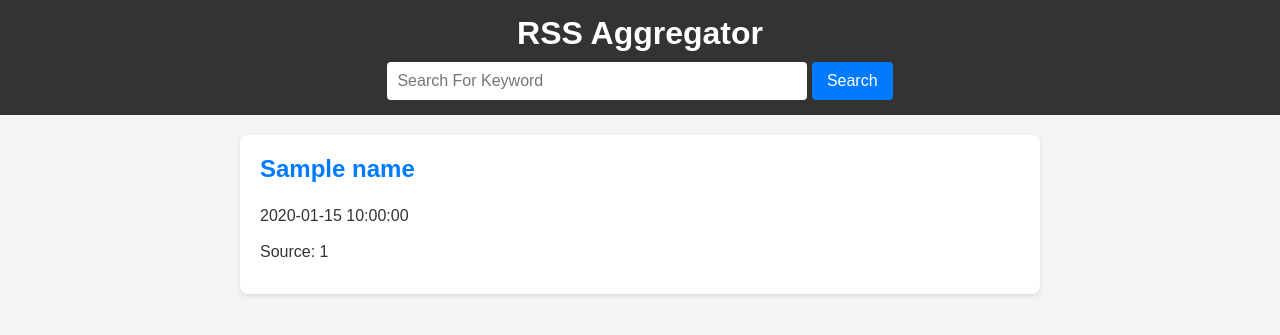
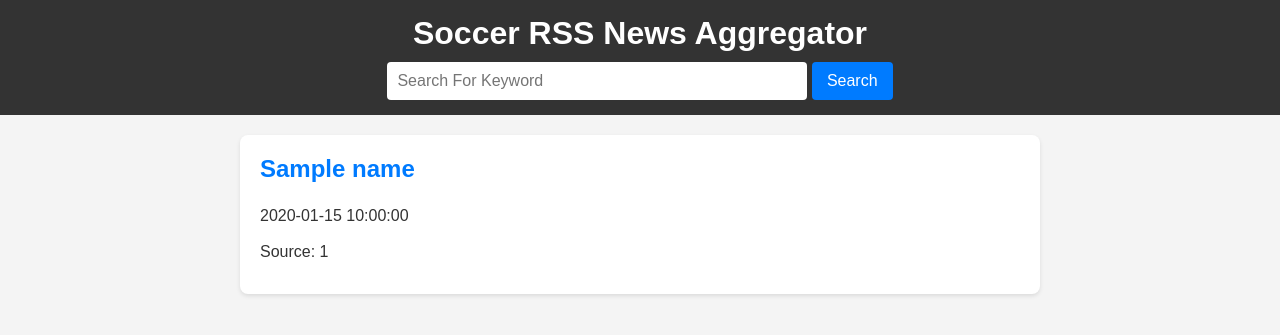
Before and after one commit to clevymar/NewsAggregator, a Flask app: template templates/index.html in a window 1280 px wide. Shown: the top 335 px of the page. Run offline with Flask 3, Linux system fonts and the light colour scheme; the template is opened without the code that fills it: most values are stand-ins (such as "Sample title", 1, 10 or a date in 2020).

Commit message:
changing title

```diff
--- a/templates/base.html
+++ b/templates/base.html
@@ -2,11 +2,11 @@
 <html lang="en">
 <head>
     <meta charset="UTF-8">
-    <title>News Hub</title><link rel="stylesheet" href="{{ url_for('static', filename='style.css') }}">
+    <title>Soocer News Hub</title><link rel="stylesheet" href="{{ url_for('static', filename='style.css') }}">
 </head>
 <body>
 <header>
-    <h1>RSS Aggregator</h1>
+    <h1>Soccer RSS News Aggregator</h1>
     <form action="{{ url_for('search') }}" method="GET">
         <input type="text" name="q" placeholder="Search For Keyword">
         <button type="submit">Search</button>
```
